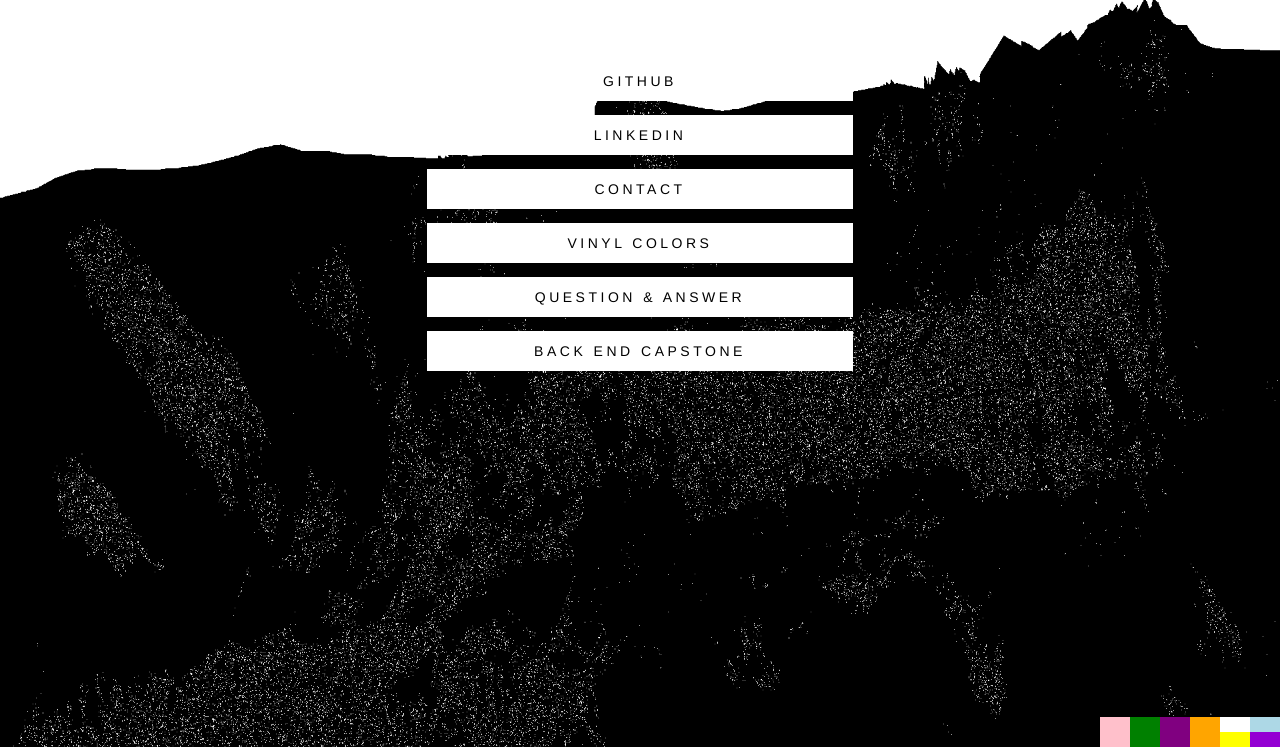
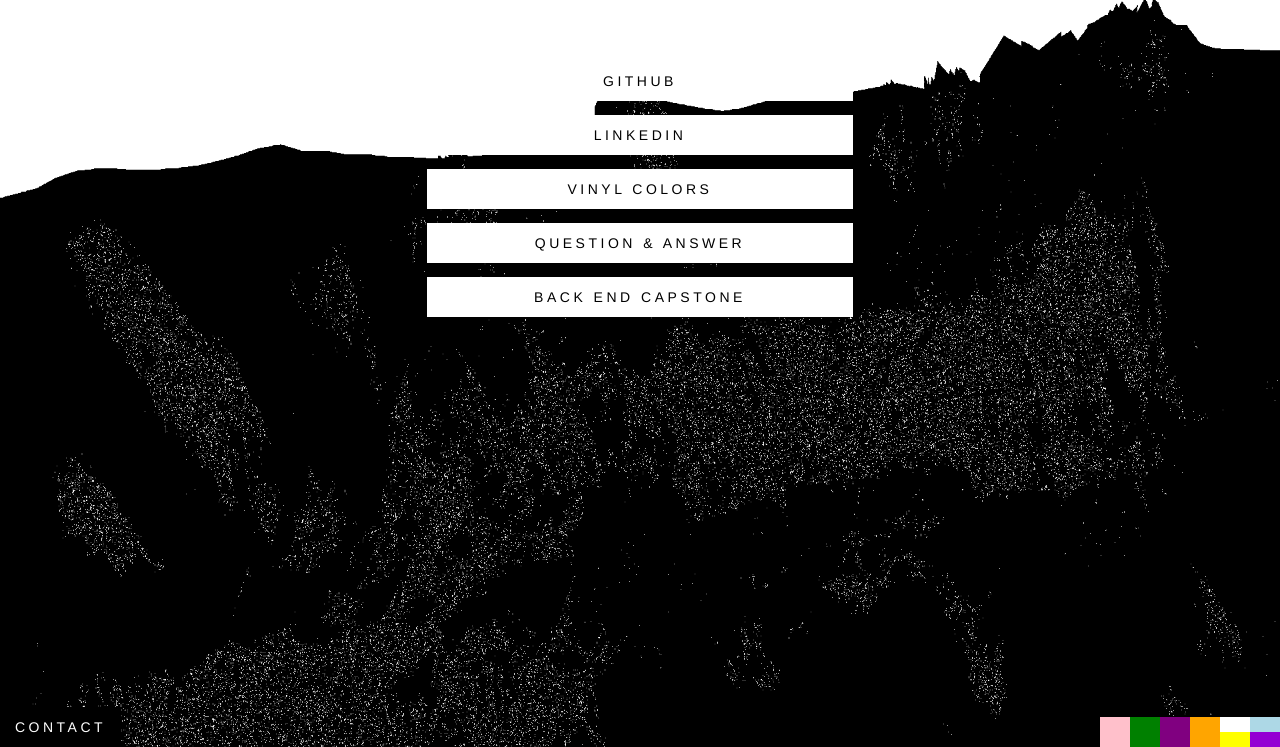
Before and after one commit to andersonmcook/andersonmcook.github.io, a website: page index.html in a window 1280 px wide. Shown: the part 53-800 px from the top of the page. Drawn offline with nearby package versions, Linux system fonts and the light colour scheme.

Commit message:
contact styling, removed console log

```diff
--- a/css/main.css
+++ b/css/main.css
@@ -13,6 +13,20 @@ body {
   text-transform: uppercase;
   letter-spacing: .25em;
 }
+/*TEMP?*/
+#contact {
+  position: fixed;
+  bottom: 0;
+  background: black;
+  color: white;
+}
+
+#contact:hover {
+  background: white;
+  color: black;
+}
+
+/*END TEMP?*/
 
 /* BOOTSTRAP */
 .navbar {
--- a/index.html
+++ b/index.html
@@ -19,12 +19,13 @@
       <!-- END NAV -->
       <!-- CONTENT -->
       <div class="row" id="links">
-        <div class="col-sm-4"></div>
+        <div class="col-sm-4">
+            <a href="mailto:andersonmcook@gmail.com"><li id="contact" class="list-group-item">Contact</li></a>
+        </div>
         <div class="col-sm-4">
           <ul class="list-group" id="list">
             <a href="https://github.com/andersonmcook/" target="_blank"><li class="list-group-item">GitHub</li></a>
             <a href="https://www.linkedin.com/in/anderson-cook-48a8b1114" target="_blank"><li class="list-group-item">LinkedIn</li></a>
-            <a href="mailto:andersonmcook@gmail.com"><li class="list-group-item">Contact</li></a>
             <a href="http://vinylcolors.firebaseapp.com" target="_blank" data-toggle="tooltip" title="App built with Angular and Firebase to mock up different colors and configurations when ordering colored vinyl records."><li class="list-group-item">Vinyl Colors</li></a>
             <a href="http://questionasker.heroku.com" target="_blank"  data-toggle="tooltip" title="A Node.js server built with Express and Jade to allow users to create and link to questions that have simple and consistent answers."><li class="list-group-item">Question & Answer</li></a>
             <a href="questionasker.heroku.com" target="_blank"  data-toggle="tooltip" title="Description for the back end capstone"><li class="list-group-item">back end capstone</li></a>
--- a/scripts/main.js
+++ b/scripts/main.js
@@ -52,7 +52,6 @@ $(document).ready(function() {
   // grabs color attribute and passes it into softLight()
   function clicker (event) {
     const color = event.target.getAttribute('color');
-    console.log(event.target.tagName);
     if (color !== null) {
       color !== 'yellow' ? softLight(color) : reverse();
     } else if (event.target.tagName === 'HTML'){
```
